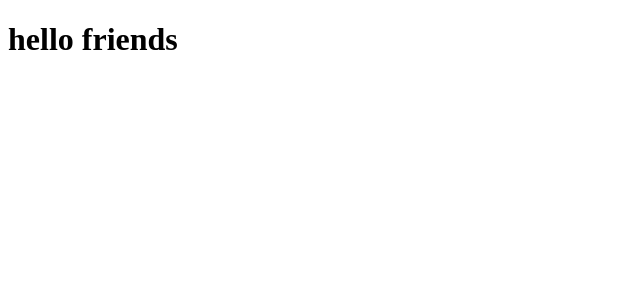
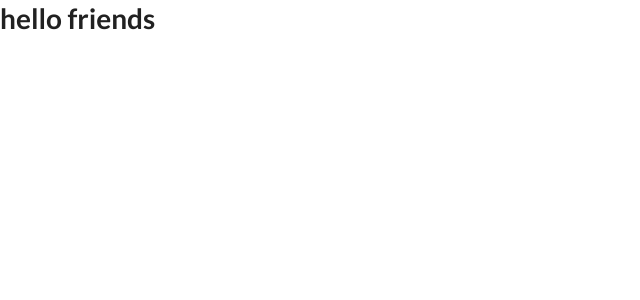
Before and after one commit to darkemlord/react-grapgql-boilerplate, a React (Create React App) app in the folder client/: page / in a window 1280 px wide. Shown: the top 300 px of the page, without its empty margins (0-640 px from the left). Built offline with nearby package versions, Linux system fonts and the light colour scheme.

Commit message:
problem with semantic UI solved

```diff
--- a/client/package.json
+++ b/client/package.json
@@ -3,19 +3,23 @@
   "version": "0.1.0",
   "private": true,
   "dependencies": {
+    "@semantic-ui-react/css-patch": "^1.0.0",
     "@testing-library/jest-dom": "^5.16.1",
     "@testing-library/react": "^12.1.2",
     "@testing-library/user-event": "^13.5.0",
     "react": "^17.0.2",
     "react-dom": "^17.0.2",
     "react-scripts": "5.0.0",
+    "semantic-ui-css": "^2.4.1",
+    "semantic-ui-react": "^2.1.1",
     "web-vitals": "^2.1.4"
   },
   "scripts": {
     "start": "react-scripts start",
     "build": "react-scripts build",
     "test": "react-scripts test",
-    "eject": "react-scripts eject"
+    "eject": "react-scripts eject",
+    "postinstall": "semantic-ui-css-patch"
   },
   "eslintConfig": {
     "extends": [
--- a/client/src/index.js
+++ b/client/src/index.js
@@ -1,11 +1,10 @@
 import React from 'react';
 import ReactDOM from 'react-dom';
 import App from './App';
+import 'semantic-ui-css/semantic.min.css';
 
 
 ReactDOM.render(
-  <React.StrictMode>
-    <App />
-  </React.StrictMode>,
+  <App />,
   document.getElementById('root')
 );
```
Also changed, not shown: 1 other file (tests, documents, lock files or other folders).
